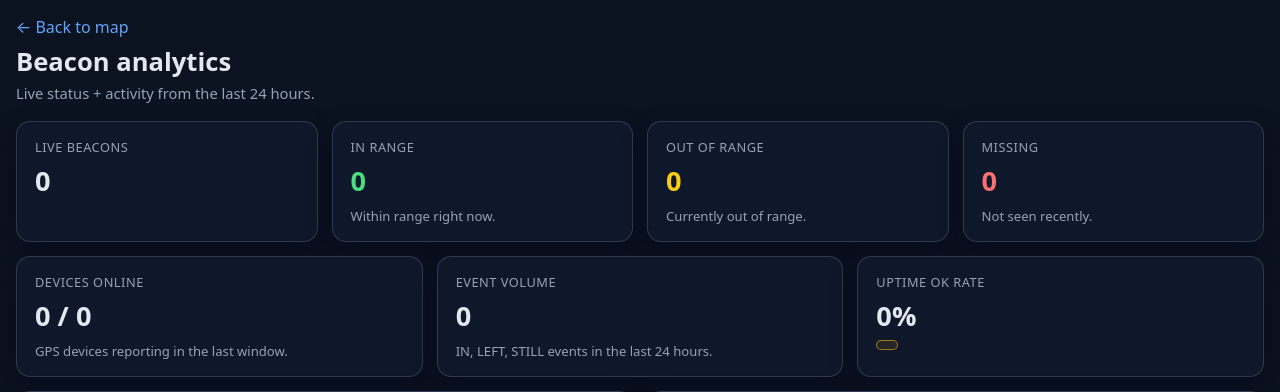
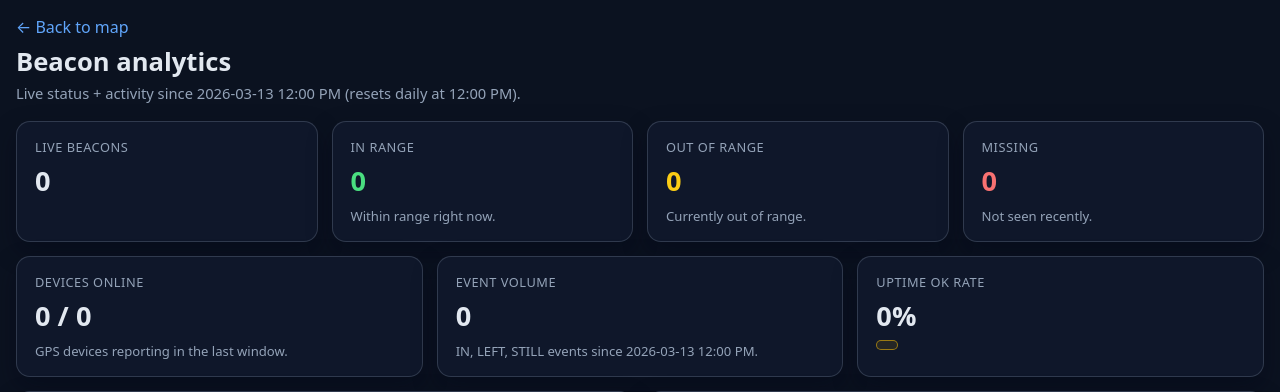
Before and after one commit to sharky6850606/BLE-Proximity-Map-PSQL, a Flask app: page /analytics in a window 1280 px wide. Shown: the top 392 px of the page. Run offline with Flask 3, Linux system fonts and the light colour scheme; data that the repository does not hold is empty; some libraries are stand-ins or nearby versions.

Commit message:
Reset analytics at daily noon and use renamed beacon labels

```diff
--- a/app.py
+++ b/app.py
@@ -1,6 +1,6 @@
 import os
 import time
-from datetime import datetime
+from datetime import datetime, timedelta
 from flask import Flask, request, jsonify, render_template, send_file, redirect, url_for, abort
 import json
 
@@ -285,7 +285,9 @@ def analytics_page():
         return None
 
     payload = {
-        "window_hours": 24,
+        "window_hours": 0,
+        "window_label": "",
+        "window_start": "",
         "selected_beacon": "",
         "uptime_labels": [],
         "device_counts": [],
@@ -320,14 +322,32 @@ def analytics_page():
     try:
         ph = _ph(conn)
         now_ts = time.time()
-        window_start = format_samoa_time(now_ts - (payload["window_hours"] * 3600))
+        # Analytics window resets daily at 12:00 PM Samoa time.
+        now_local_dt = datetime.utcfromtimestamp(now_ts) + timedelta(hours=13)
+        noon_local_dt = now_local_dt.replace(hour=12, minute=0, second=0, microsecond=0)
+        if now_local_dt < noon_local_dt:
+            noon_local_dt = noon_local_dt - timedelta(days=1)
+        window_start = noon_local_dt.strftime("%Y-%m-%d %H:%M:%S")
+        payload["window_start"] = window_start
+        payload["window_hours"] = max(int((now_local_dt - noon_local_dt).total_seconds() // 3600), 0)
+        payload["window_label"] = f"since {noon_local_dt.strftime('%Y-%m-%d 12:00 PM')}"
 
         # -------- UPTIME LOGS --------
         try:
-            rows = conn.execute(
-                "SELECT timestamp, device_count, beacon_count, COALESCE(status,'OK') AS status "
-                "FROM uptime_logs ORDER BY id DESC LIMIT 500"
-            ).fetchall()
+            if getattr(conn, "backend", "postgres") == "postgres":
+                rows = conn.execute(
+                    "SELECT timestamp, device_count, beacon_count, COALESCE(status,'OK') AS status "
+                    "FROM uptime_logs WHERE timestamp::timestamp >= %s "
+                    "ORDER BY id DESC LIMIT 500",
+                    (window_start,),
+                ).fetchall()
+            else:
+                rows = conn.execute(
+                    "SELECT timestamp, device_count, beacon_count, COALESCE(status,'OK') AS status "
+                    "FROM uptime_logs WHERE timestamp >= ? "
+                    "ORDER BY id DESC LIMIT 500",
+                    (window_start,),
+                ).fetchall()
         except Exception:
             rows = []
 
@@ -436,16 +456,20 @@ def analytics_page():
         try:
             if getattr(conn, "backend", "postgres") == "postgres":
                 trows = conn.execute(
-                    "SELECT COALESCE(beacon_name, beacon_id, 'Unknown') AS name, type, COUNT(*) "
-                    "FROM notifications WHERE created_at::timestamp >= %s "
+                    "SELECT COALESCE(bn.name, n.beacon_name, n.beacon_id, 'Unknown') AS name, n.type, COUNT(*) "
+                    "FROM notifications n "
+                    "LEFT JOIN beacon_names bn ON bn.id = n.beacon_id "
+                    "WHERE n.created_at::timestamp >= %s "
                     "AND type IN ('in','left','still_in','still_out') "
                     "GROUP BY name, type",
                     (window_start,),
                 ).fetchall()
             else:
                 trows = conn.execute(
-                    "SELECT COALESCE(beacon_name, beacon_id, 'Unknown') AS name, type, COUNT(*) "
-                    "FROM notifications WHERE created_at >= ? "
+                    "SELECT COALESCE(bn.name, n.beacon_name, n.beacon_id, 'Unknown') AS name, n.type, COUNT(*) "
+                    "FROM notifications n "
+                    "LEFT JOIN beacon_names bn ON bn.id = n.beacon_id "
+                    "WHERE n.created_at >= ? "
                     "AND type IN ('in','left','still_in','still_out') "
                     "GROUP BY name, type",
                     (window_start,),
@@ -500,16 +524,20 @@ def analytics_page():
         try:
             if getattr(conn, "backend", "postgres") == "postgres":
                 prow = conn.execute(
-                    "SELECT COALESCE(beacon_name, beacon_id, 'Unknown') AS name, type, event_time "
-                    "FROM notifications WHERE created_at::timestamp >= %s "
-                    "AND type IN ('in','left','still_in','still_out') ORDER BY event_time",
+                    "SELECT COALESCE(bn.name, n.beacon_name, n.beacon_id, 'Unknown') AS name, n.type, n.event_time "
+                    "FROM notifications n "
+                    "LEFT JOIN beacon_names bn ON bn.id = n.beacon_id "
+                    "WHERE n.created_at::timestamp >= %s "
+                    "AND n.type IN ('in','left','still_in','still_out') ORDER BY n.event_time",
                     (window_start,),
                 ).fetchall()
             else:
                 prow = conn.execute(
-                    "SELECT COALESCE(beacon_name, beacon_id, 'Unknown') AS name, type, event_time "
-                    "FROM notifications WHERE created_at >= ? "
-                    "AND type IN ('in','left','still_in','still_out') ORDER BY event_time",
+                    "SELECT COALESCE(bn.name, n.beacon_name, n.beacon_id, 'Unknown') AS name, n.type, n.event_time "
+                    "FROM notifications n "
+                    "LEFT JOIN beacon_names bn ON bn.id = n.beacon_id "
+                    "WHERE n.created_at >= ? "
+                    "AND n.type IN ('in','left','still_in','still_out') ORDER BY n.event_time",
                     (window_start,),
                 ).fetchall()
         except Exception:
--- a/templates/analytics.html
+++ b/templates/analytics.html
@@ -80,7 +80,7 @@
   <div class="container">
     <a href="{{ url_for('map.map_page') }}">← Back to map</a>
     <h1>Beacon analytics</h1>
-    <p class="sub">Live status + activity from the last {{ window_hours }} hours.</p>
+    <p class="sub">Live status + activity {{ window_label }} (resets daily at 12:00 PM).</p>
 
     <div class="grid12" style="margin-bottom:14px;">
       <div class="card span-3">
@@ -116,7 +116,7 @@
       <div class="card span-4">
         <div class="kicker">Event volume</div>
         <div class="big">{{ total_events }}</div>
-        <div class="note">IN, LEFT, STILL events in the last {{ window_hours }} hours.</div>
+        <div class="note">IN, LEFT, STILL events {{ window_label }}.</div>
       </div>
       <div class="card span-4">
         <div class="kicker">Uptime OK rate</div>
```
